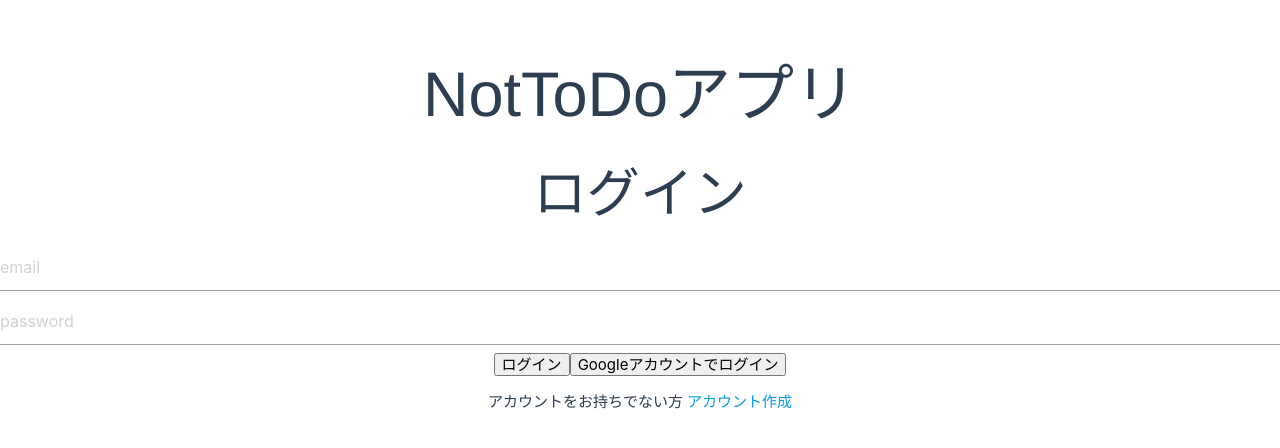
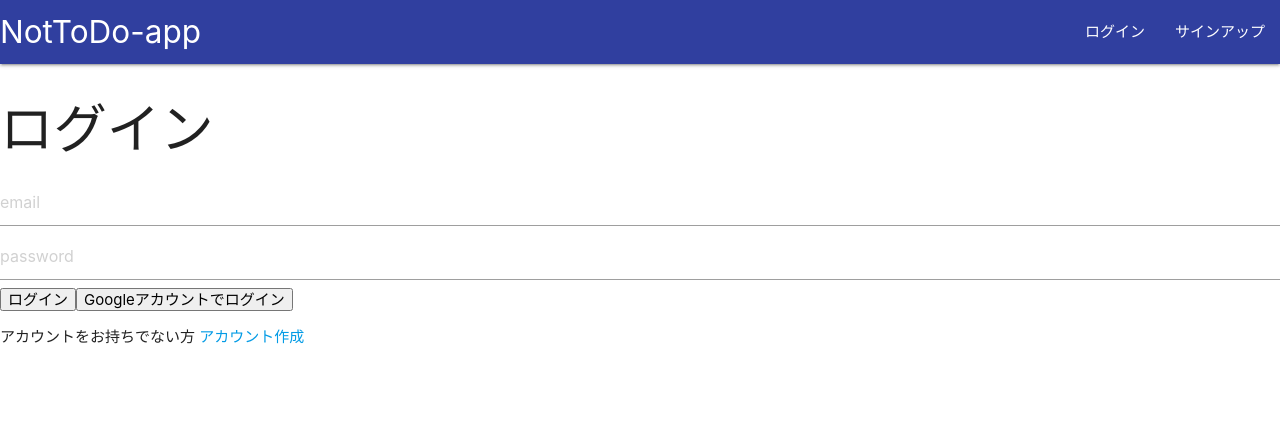
Before and after one commit to fujisawatk/nottodo-app, a Vue app: page /signin in a window 1280 px wide. Shown: the top 448 px of the page. Built offline with nearby package versions, Linux system fonts and the light colour scheme.

Commit message:
add Navbar view

```diff
--- a/src/App.vue
+++ b/src/App.vue
@@ -1,17 +1,21 @@
 <template>
   <div id="app">
-    <h1>NotToDoアプリ</h1>
+    <Navbar />
     <router-view/>
   </div>
 </template>
 
+<script>
+import Navbar from '@/components/Navbar'
+
+export default {
+  name: 'App',
+  components: {
+    Navbar
+  }
+}
+</script>
+
 <style>
-#app {
-  font-family: 'Avenir', Helvetica, Arial, sans-serif;
-  -webkit-font-smoothing: antialiased;
-  -moz-osx-font-smoothing: grayscale;
-  text-align: center;
-  color: #2c3e50;
-  margin-top: 60px;
-}
+
 </style>
--- /dev/null
+++ b/src/components/Navbar.vue
@@ -0,0 +1,28 @@
+<template>
+  <nav class="navbar">
+    <div class="nav-wrapper indigo darken-2">
+      <router-link to="">
+        <span class="brand-logo">NotToDo-app</span>
+      </router-link>
+
+      <ul class="right hide-on-med-and-down">
+        <li><router-link to="/signin">ログイン</router-link></li>
+        <li><router-link to="/signup">サインアップ</router-link></li>
+      </ul>
+    </div>
+  </nav>
+</template>
+
+<script>
+export default {
+  name: 'Navbar',
+  data() {
+    return {
+
+    }
+  }
+}
+</script>
+
+<style>
+</style>
```
